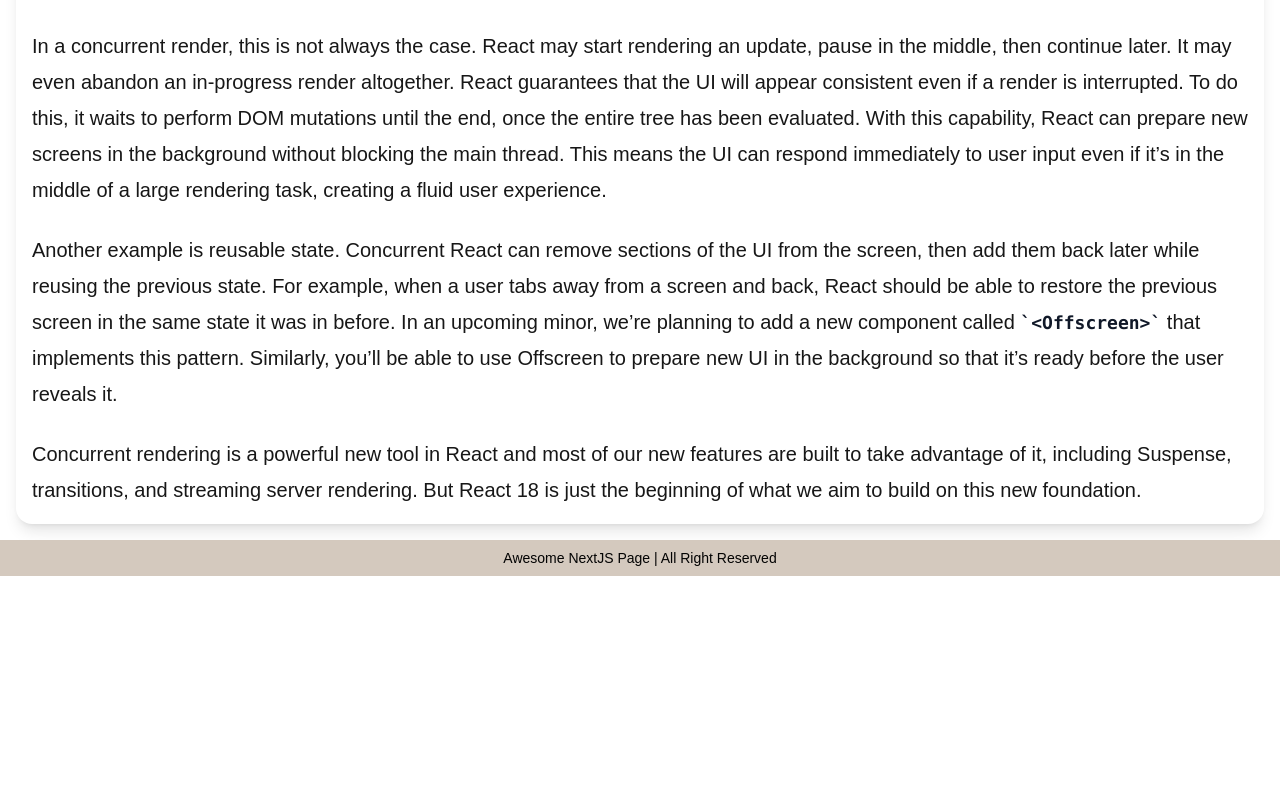
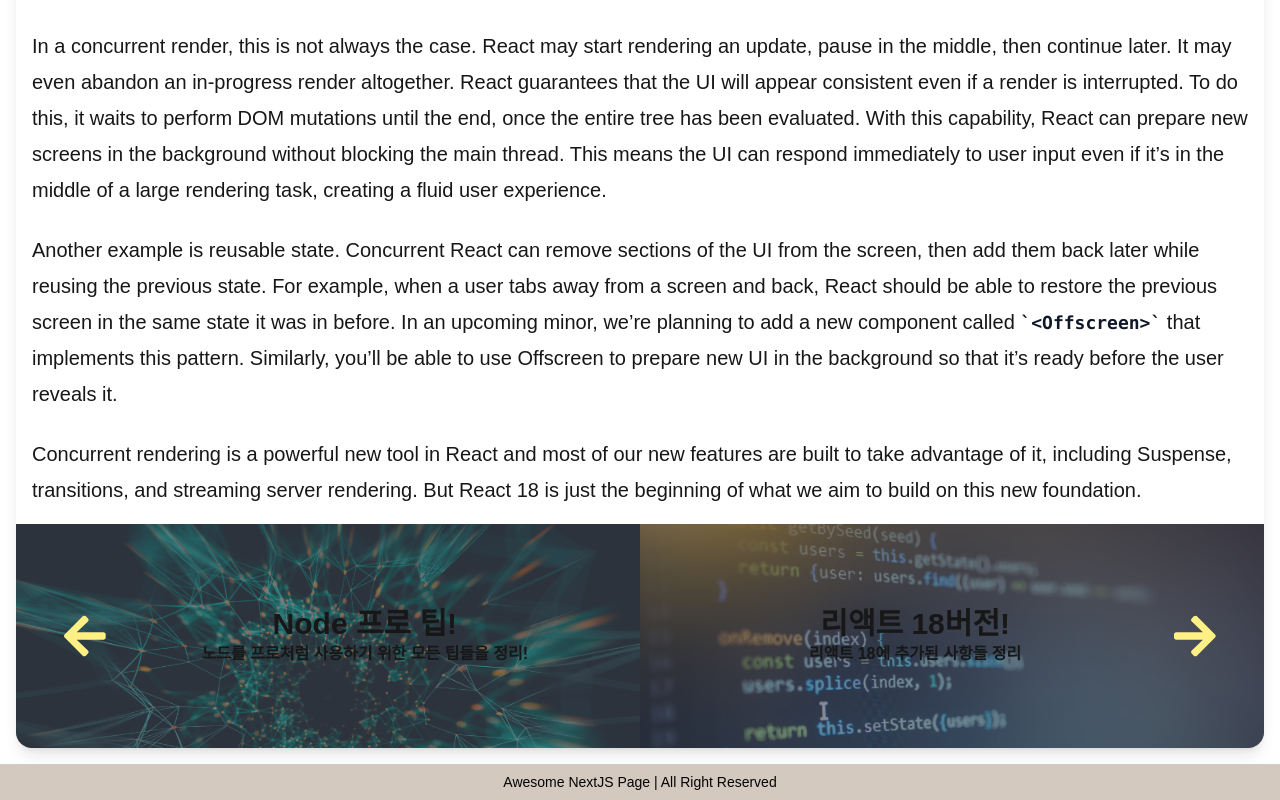
Before and after one commit to bbyik-k/portfolio-site-nextjs, a Next.js app: page /posts/best-react-practices in a window 1280 px wide. Shown: the part 3379-4179 px from the top of the page. Before the commit the page ends 3955 px from the top, so only its background shows below. Built offline with nearby package versions, Linux system fonts and the light colour scheme.

Commit message:
feat: add AdjacentPostCard component to navigate between posts

```diff
--- a/src/app/posts/[slug]/page.tsx
+++ b/src/app/posts/[slug]/page.tsx
@@ -1,3 +1,4 @@
+import AdjacentPostCard from '@/components/AdjacentPostCard';
 import PostContent from '@/components/PostContent';
 import { getPostData } from '@/service/posts';
 import Image from 'next/image';
@@ -9,11 +10,15 @@ type Props = {
 export default async function PostPage({ params }: Props) {
   const { slug } = await params;
   const post = await getPostData(slug);
-  const { title, path } = post;
+  const { title, path, next, prev } = post;
   return (
     <article className='rounded-2xl overflow-hidden bg-background shadow-lg m-4 '>
       <Image className='w-full h-1/5 max-h-[500px]' src={`/images/posts/${path}.png`} alt={title} width={760} height={420} />
       <PostContent post={post} />
+      <section className='flex shadow-md'>
+        {prev && <AdjacentPostCard post={prev} type='prev' />}
+        {next && <AdjacentPostCard post={next} type='next' />}
+      </section>
     </article>
   );
 }
--- /dev/null
+++ b/src/components/AdjacentPostCard.tsx
@@ -0,0 +1,27 @@
+import { Post } from '@/service/posts';
+import Image from 'next/image';
+import Link from 'next/link';
+import { FaArrowLeft, FaArrowRight } from 'react-icons/fa';
+
+type Props = {
+  post: Post;
+  type: 'prev' | 'next';
+};
+
+const ICON_CLASS = 'text-5xl m-4 text-yellow-200 transition-all group-hover:text-6xl';
+
+export default function AdjacentPostCard({ post: { path, title, description }, type }: Props) {
+  return (
+    <Link href={`/posts/${path}`} className='relative w-full bg-gray-700 max-h-56'>
+      <Image className='w-full opacity-40' src={`/images/posts/${path}.png`} alt={title} width={150} height={100} />
+      <div className='group absolute top-1/2 left-1/2 -translate-x-1/2 -translate-y-1/2 w-full flex justify-around items-center px-8'>
+        {type === 'prev' && <FaArrowLeft className={ICON_CLASS} />}
+        <div className='w-full text-center'>
+          <h3 className='text-3xl font-bold'>{title}</h3>
+          <p className='font-bold'>{description}</p>
+        </div>
+        {type === 'next' && <FaArrowRight className={ICON_CLASS} />}
+      </div>
+    </Link>
+  );
+}
--- a/src/components/PostContent.tsx
+++ b/src/components/PostContent.tsx
@@ -1,4 +1,3 @@
-import React from 'react';
 import { AiTwotoneCalendar } from 'react-icons/ai';
 import MarkdownViewer from './MarkdownViewer';
 import { PostData } from '@/service/posts';
--- a/src/service/posts.ts
+++ b/src/service/posts.ts
@@ -13,6 +13,8 @@ export type Post = {
 
 export type PostData = Post & {
   content: string;
+  next: Post | null;
+  prev: Post | null;
 };
 
 export async function getAllPosts(): Promise<Post[]> {
@@ -37,11 +39,18 @@ export async function getNonFeaturedPosts(): Promise<Post[]> {
 
 export async function getPostData(fileName: string): Promise<PostData> {
   const filePath = path.join(process.cwd(), 'data', 'posts', `${fileName}.md`);
-  const metaData = await getAllPosts() //
-    .then((posts) => posts.find((post) => post.path === fileName));
-  if (!metaData) {
+
+  const posts = await getAllPosts();
+  const post = posts.find((post) => post.path === fileName);
+
+  if (!post) {
     throw new Error(`${fileName}에 해당하는 포스트를 찾을 수 없음..`);
   }
+
+  const index = posts.indexOf(post);
+  const next = index > 0 ? posts[index - 1] : null;
+  const prev = index < posts.length - 1 ? posts[index + 1] : null;
+
   const content = await readFile(filePath, 'utf-8');
-  return { ...metaData, content };
+  return { ...post, content, next, prev };
 }
```
